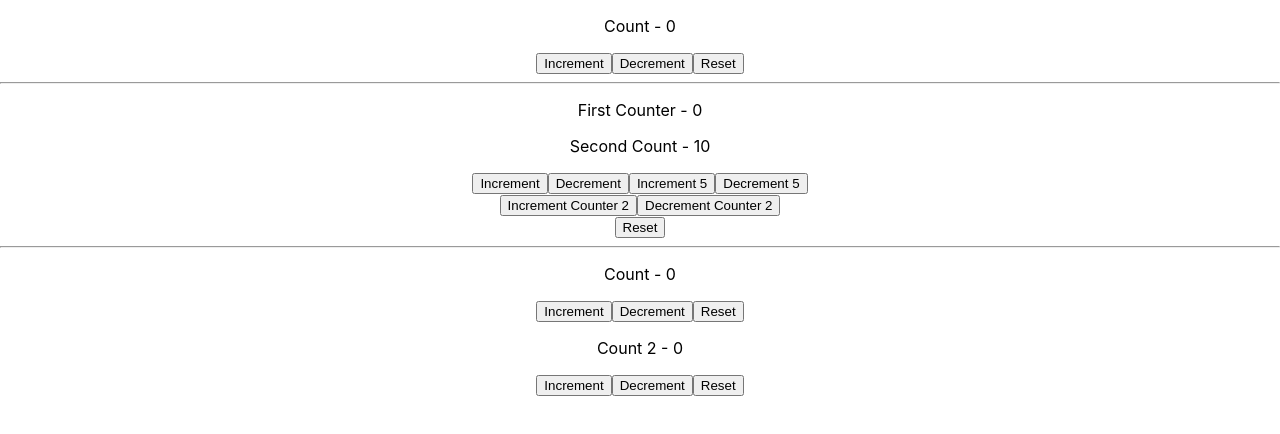
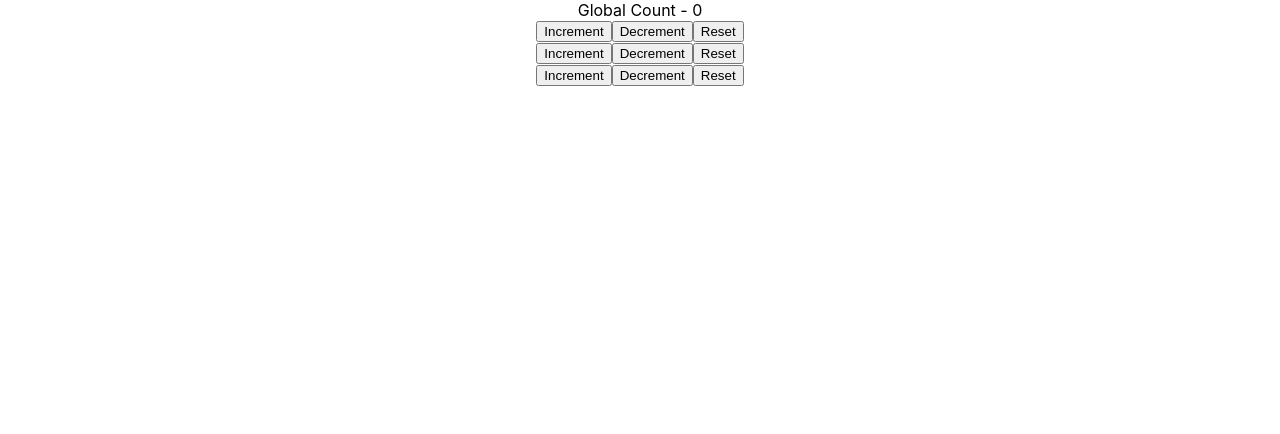
Before and after one commit to aksamitksharma/react-reducer, a React (Create React App) app: page / in a window 1280 px wide. Shown: the top 434 px of the page. Built offline with nearby package versions, Linux system fonts and the light colour scheme.

Commit message:
implemented useReducer with useContext for global state management

```diff
--- a/src/App.js
+++ b/src/App.js
@@ -1,17 +1,32 @@
 import './App.css';
-import CounterOne from './componenets/CounterOne';
-import CounterThree from './componenets/CounterThree';
-import CounterTwo from './componenets/CounterTwo';
+
+import { reducer, initialState } from './reducer';
+import { useReducer } from 'react';
+import { CountProvider } from './contexts/CountContext';
+
+// import CounterOne from './componenets/CounterOne';
+// import CounterThree from './componenets/CounterThree';
+// import CounterTwo from './componenets/CounterTwo';
+import AComponent from './componenets/AComponent';
+import BComponent from './componenets/BComponent';
+import CComponent from './componenets/CComponent';
 
 function App() {
+  const [count, dispatch] = useReducer(reducer, initialState);
   return (
-    <div className="App">
-      <CounterOne />
+    <CountProvider value={{countState:count, countDispatch:dispatch}}>
+      <div className="App">
+        Global Count - {count}
+        {/* <CounterOne />
       <hr />
       <CounterTwo />
       <hr />
-      <CounterThree />
-    </div>
+      <CounterThree /> */}
+        <AComponent />
+        <BComponent />
+        <CComponent />
+      </div>
+    </CountProvider>
   );
 }
 
--- /dev/null
+++ b/src/componenets/AComponent.js
@@ -0,0 +1,16 @@
+import React from 'react';
+import { useContext } from 'react/cjs/react.development';
+import { CountContext } from '../contexts/CountContext';
+
+const AComponent = () => {
+  const countContext = useContext(CountContext)
+  return(
+    <div>
+      <button onClick={()=>countContext.countDispatch('increment')}>Increment</button>
+      <button onClick={()=>countContext.countDispatch('decrement')}>Decrement</button>
+      <button onClick={()=>countContext.countDispatch('reset')}>Reset</button>
+    </div>
+  );
+};
+
+export default AComponent
--- /dev/null
+++ b/src/componenets/BComponent.js
@@ -0,0 +1,16 @@
+import React from 'react';
+import { useContext } from 'react/cjs/react.development';
+import { CountContext } from '../contexts/CountContext';
+
+const BComponent = () => {
+  const countContext = useContext(CountContext)
+  return(
+    <div>
+      <button onClick={()=>countContext.countDispatch('increment')}>Increment</button>
+      <button onClick={()=>countContext.countDispatch('decrement')}>Decrement</button>
+      <button onClick={()=>countContext.countDispatch('reset')}>Reset</button>
+    </div>
+  );
+};
+
+export default BComponent
--- /dev/null
+++ b/src/componenets/CComponent.js
@@ -0,0 +1,16 @@
+import React from 'react';
+import { useContext } from 'react/cjs/react.development';
+import { CountContext } from '../contexts/CountContext';
+
+const CComponent = () => {
+  const countContext = useContext(CountContext)
+  return(
+    <div>
+      <button onClick={()=>countContext.countDispatch('increment')}>Increment</button>
+      <button onClick={()=>countContext.countDispatch('decrement')}>Decrement</button>
+      <button onClick={()=>countContext.countDispatch('reset')}>Reset</button>
+    </div>
+  );
+};
+
+export default CComponent
--- /dev/null
+++ b/src/contexts/CountContext.js
@@ -0,0 +1,5 @@
+import { createContext } from "react";
+
+export const CountContext = createContext()
+
+export const CountProvider = CountContext.Provider
--- /dev/null
+++ b/src/reducer.js
@@ -0,0 +1,14 @@
+export const initialState = 0;
+
+export const reducer = (state, action) => {
+  switch(action){
+    case 'increment':
+      return state+1
+    case 'decrement':
+      return state-1
+    case 'reset':
+      return initialState
+    default:
+      return state
+  }
+}
```
